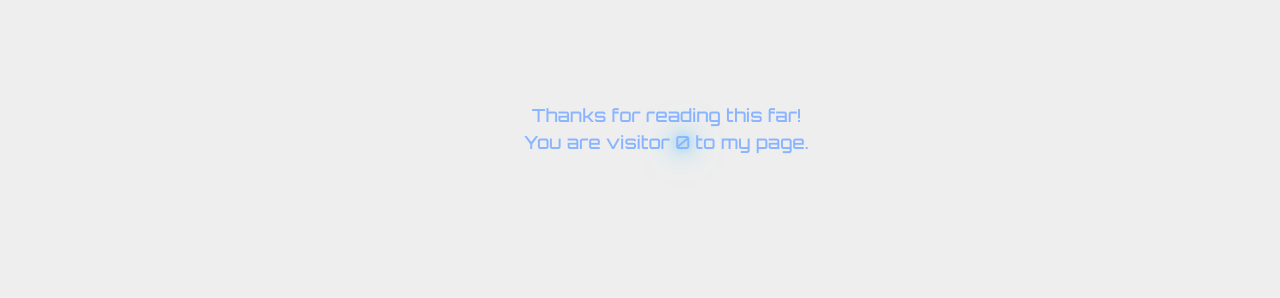
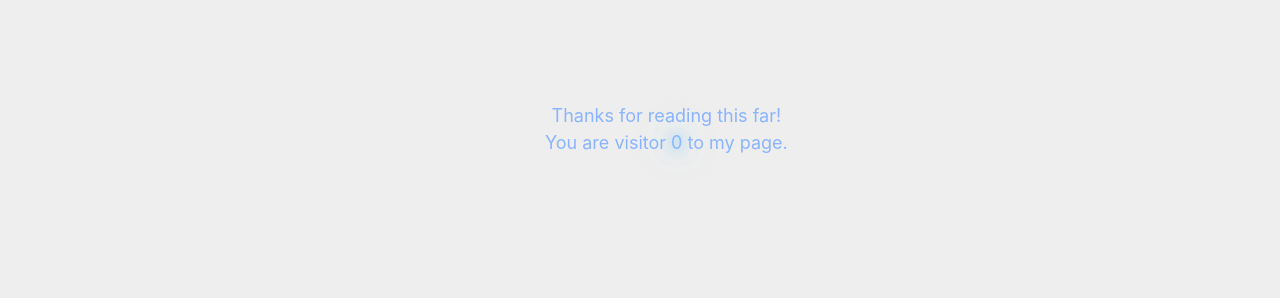
Before and after one commit to jywei02/jywei02.github.io, a Jekyll site: the page built from _pages/about.md, in a window 1280 px wide and 1400 px high, scrolled down 966 px. Shown: the part 940-1238 px from the top of the window. Built offline with Jekyll 4.4.1, drawn with Linux system fonts in a browser that asks for light colours; some web fonts are replaced; comment, search, counter and statistics services are not loaded.

Commit message:
Remove Orbitron font link and update footer style
Removed external font link and updated footer font family.

```diff
--- a/_pages/about.md
+++ b/_pages/about.md
@@ -122,10 +122,8 @@ Honors/Awards
 <br>
 
 <head>
-  <link href="https://fonts.googleapis.com/css2?family=Orbitron:wght@500&display=swap" rel="stylesheet">
   <style>
     .footer-counter {
-      font-family: 'Orbitron', sans-serif;
       font-size: 18px;
       text-align: center;
       color: #8ab4ff;
```
